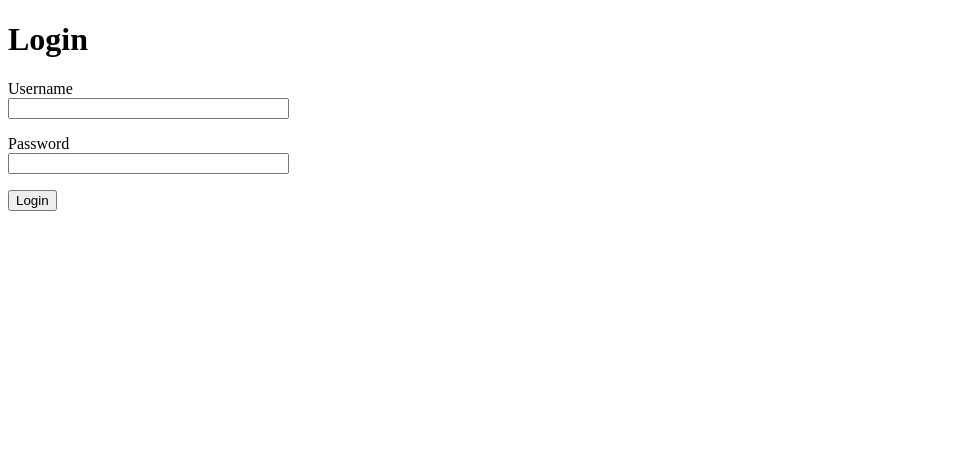
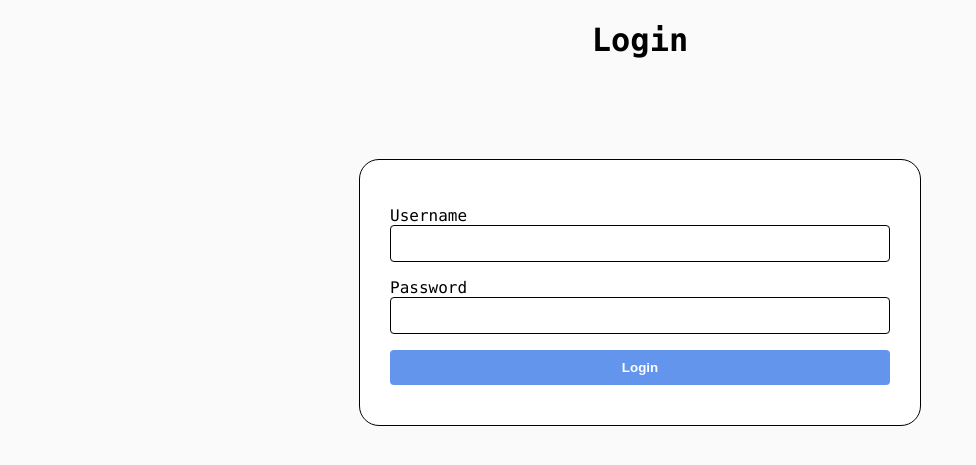
Before and after one commit to aberdon2022/Practica2-SI, a Flask app: template templates/login.html in a window 1280 px wide. Shown: the top 465 px of the page, without its empty margins (0-976 px from the left). Run offline with Flask 3, Linux system fonts and the light colour scheme; the template is opened without the code that fills it: values that come from a table or form of the project are taken from there, others are empty.

Commit message:
Css Login y LoginRequired Añadidos

```diff
--- a/main.py
+++ b/main.py
@@ -444,11 +444,13 @@ def ej3():
     return render_template('ej3.html', res=res)
 
 @app.route('/ej4API')
+@login_required
 def ej4API():
     stories = res_ej4API()  # Llamamos a la función
     return render_template('ej4API.html', stories=stories)
 
 @app.route('/ej5', methods=['GET', 'POST'])
+@login_required
 def ej5():
     df = get_df()
 
--- /dev/null
+++ b/static/css/forms.css
@@ -0,0 +1,49 @@
+body {
+    font-family: Consolas, monospace;
+    background-color: #fafafa;
+    align-items: center;
+    justify-content: center;
+}
+
+form {
+    background-color: white;
+    border-radius: 20px;
+    padding: 30px;
+    width: 500px;
+    margin: 0 auto;
+    border: black 1px solid;
+}
+
+h1 {
+    text-align: center;
+    margin-bottom: 100px;
+}
+
+p {
+    margin-bottom: 10px;
+}
+
+input[type=\text],
+input[type=\password] {
+    width: 100%;
+    padding: 10px;
+    border: 1px solid black;
+    border-radius: 4px;
+    box-sizing: border-box;
+}
+
+input[type=\submit] {
+    width: 100%;
+    padding: 10px;
+    background-color: cornflowerblue;
+    border: none;
+    border-radius: 4px;
+    color: white;
+    font-weight: bold;
+    cursor: pointer;
+    transition: background-color 0.3s ease;
+}
+
+input[type=\submit]:hover {
+    background-color: #357ae8;
+}
--- a/templates/login.html
+++ b/templates/login.html
@@ -3,6 +3,7 @@
 <head>
     <meta charset="UTF-8">
     <title>Login</title>
+    <link rel="stylesheet" href="{{ url_for('static', filename='css/forms.css') }}">
 </head>
 <body>
     <h1>Login</h1>
```
